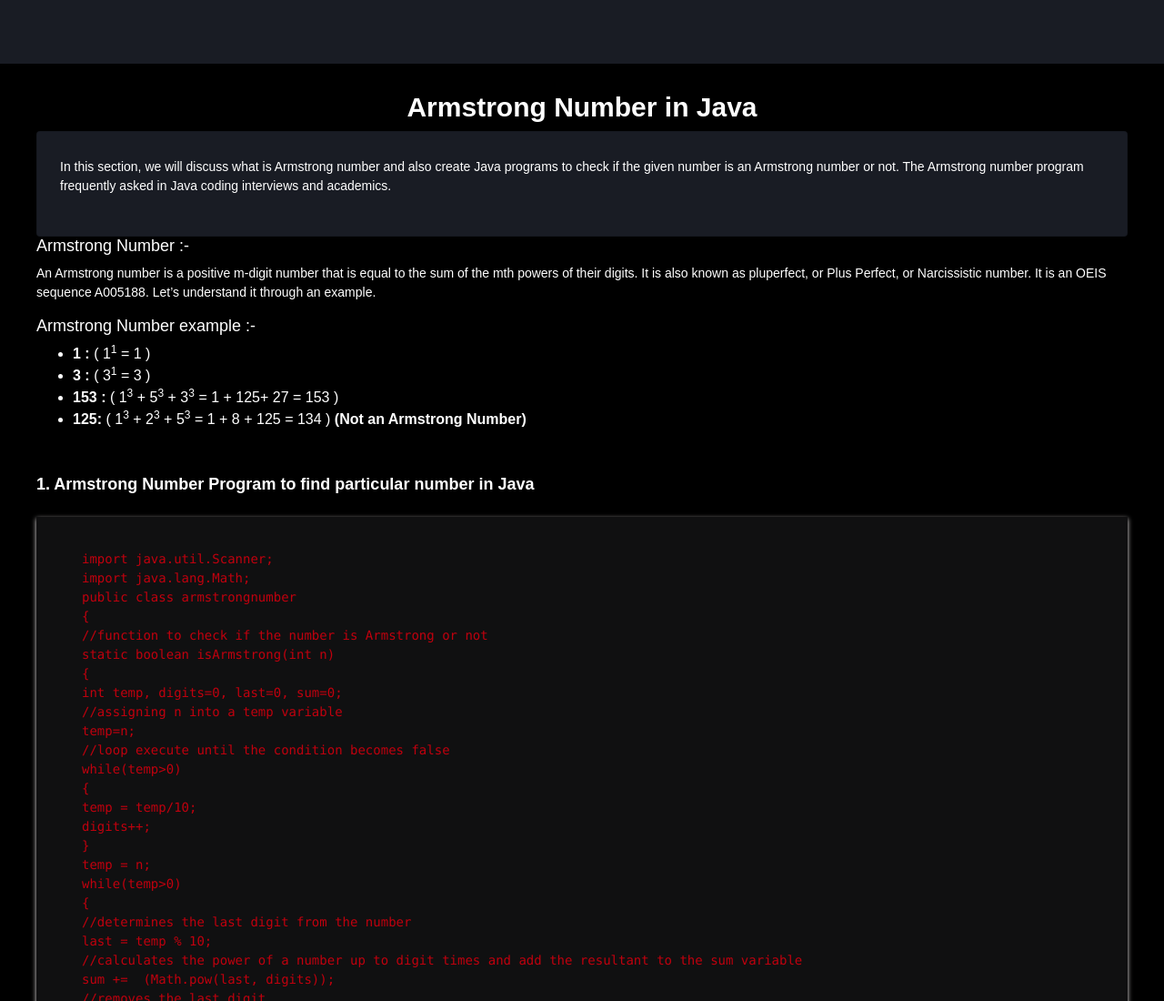
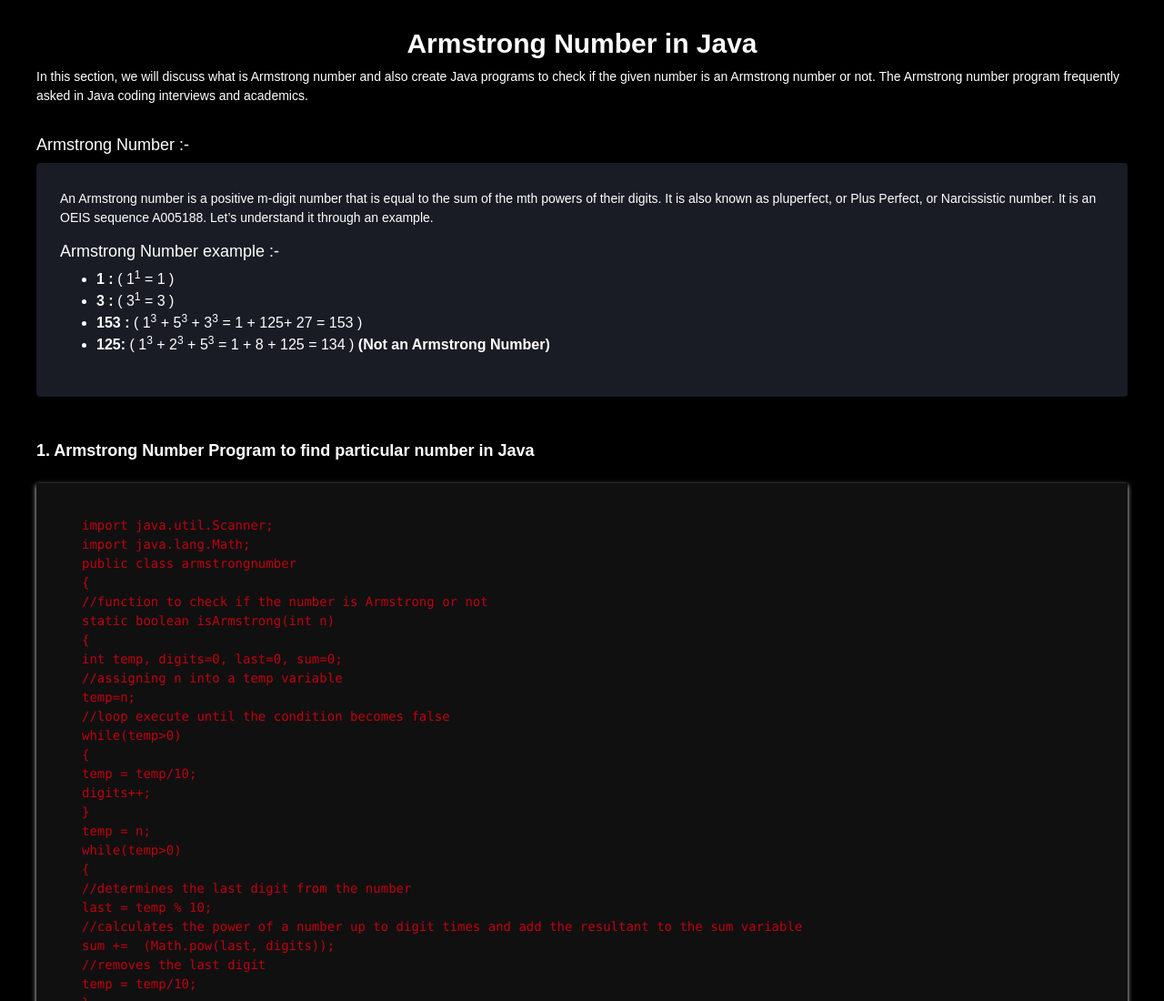
Before and after one commit to KishoreKalyan23/MyProfile, a plain HTML site: page Language/Java/Pragrames/armstrongnumber.html in a window 1280 px wide. Shown: the top 1100 px of the page at 91% size. Drawn offline with Linux system fonts and the light colour scheme; a web font is replaced by a local one.

Commit message:
Update armstrongnumber.html

```diff
--- a/Language/Java/Pragrames/armstrongnumber.html
+++ b/Language/Java/Pragrames/armstrongnumber.html
@@ -16,7 +16,7 @@
 
 
  <!-- partial -->
-        <div class="main-panel">
+
         <div class="content-wrapper">
 
               <div class="container-fluid ">
@@ -25,15 +25,15 @@
 
                   <!-- Title -->
                   <h2 class="text-center font-weight-bold">Armstrong Number in Java</h2>
-<div class="card">
-<div class="card-body">
+
                   <!-- Description -->
                   <p>In this section, we will discuss what is Armstrong number and also create Java programs
                       to check if the given number is an Armstrong number or not. The Armstrong number program frequently asked in Java coding interviews and academics.</p>
+<hr>
 
-</div>
-</div>
-          <h4>Armstrong Number :-</h4>
+                <h4>Armstrong Number :-</h4>
+<div class="card">
+<div class="card-body">
           <p>An Armstrong number is a positive m-digit number that is equal to the sum of the mth powers of their digits. It is also known as pluperfect, or Plus Perfect, or Narcissistic number. It is an OEIS sequence A005188. Let’s understand it through an example.</p>
           <h4>Armstrong Number example :-</h4>
           <ul>
@@ -42,6 +42,8 @@
             <li><strong>153 : </strong>( 1<sup>3</sup> + 5<sup>3</sup> + 3<sup>3</sup> = 1 + 125+ 27 = 153 )</li>
             <li><strong>125: </strong>( 1<sup>3</sup> + 2<sup>3</sup> + 5<sup>3</sup> = 1 + 8 + 125 = 134 ) <strong>(Not an Armstrong Number)</strong></li>
           </ul>
+  </div>
+                </div>
 
                 <hr class="my-4">
 
```
